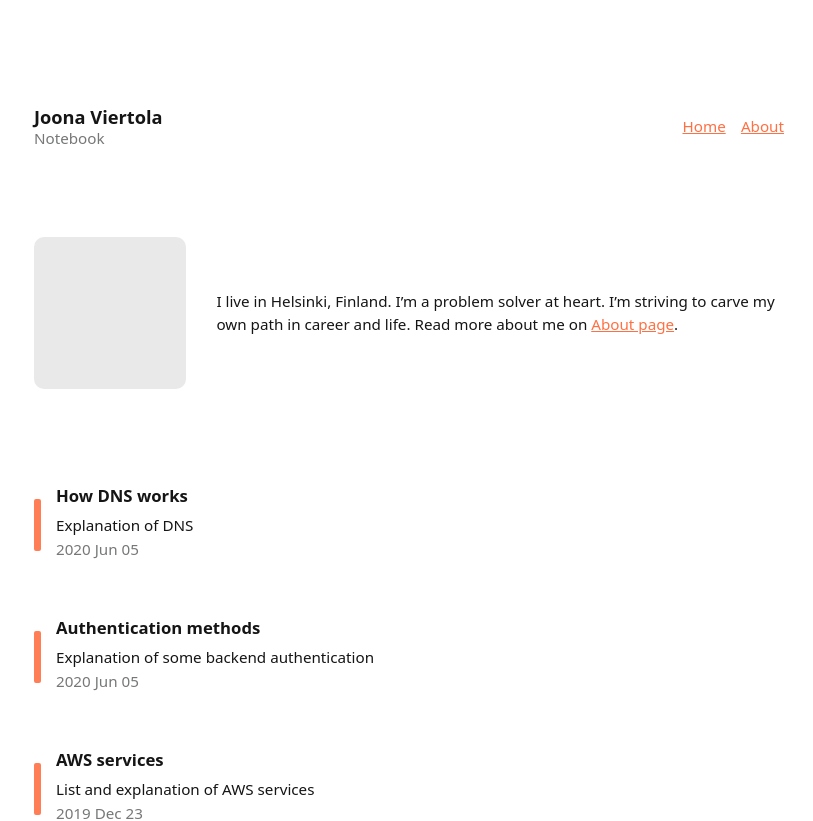
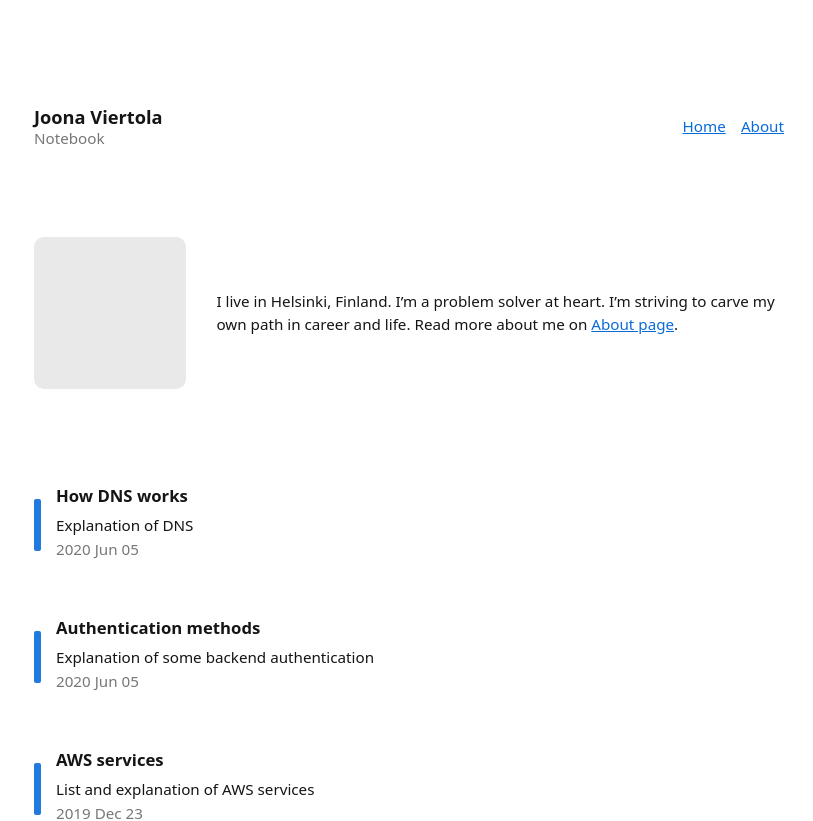
Before and after one commit to Scionar/joonaviertola-com, a Next.js app: page / in a window 1280 px wide. Shown: the top 821 px of the page, without its empty margins (231-1044 px from the left). Built offline with nearby package versions, Linux system fonts and the light colour scheme.

Commit message:
Change link color and improve dark colors

```diff
--- a/src/styles/globals.css
+++ b/src/styles/globals.css
@@ -1,14 +1,5 @@
-/*
- * Tool used for defining colors
- * https://material.io/resources/color/
- */
-
 :root {
-  --color-primary: #ff7043;
-  --color-primary-light: #ffa270;
-  --color-primary-dark: #c63f17;
-
-  --color-border: #d0d2d2;
+  --color-link: #096bda;
 
   --color-text: #151515;
   --color-text-secondary: #767777;
@@ -22,15 +13,11 @@
 
 @media (prefers-color-scheme: dark) {
   :root {
-    --color-primary: #ff7043;
-    --color-primary-light: #ffa270;
-    --color-primary-dark: #c63f17;
-
-    --color-border: #979898;
+    --color-link: #2189ff;
 
     --color-text: #f0f0f0;
     --color-text-secondary: #8d8e8e;
-    --color-background: #1a1a1a;
+    --color-background: #292929;
     --color-code-background: #414a58;
   }
 }
@@ -96,17 +83,11 @@ article ol li {
 
 /* Link */
 
-a:link {
-  color: var(--color-primary);
-}
-a:visited {
-  color: var(--color-primary-dark);
-}
-a:hover {
-  color: var(--color-primary-light);
-}
+a:link,
+a:visited,
+a:hover,
 a:active {
-  color: var(--color-primary-light);
+  color: var(--color-link);
 }
 
 a.wrapper:link,
@@ -240,7 +221,7 @@ footer {
   display: inline-block;
   content: "";
   position: absolute;
-  background-color: var(--color-primary);
+  background-color: var(--color-link);
   width: 0.7rem;
   left: 0rem;
   top: 2rem;
```
